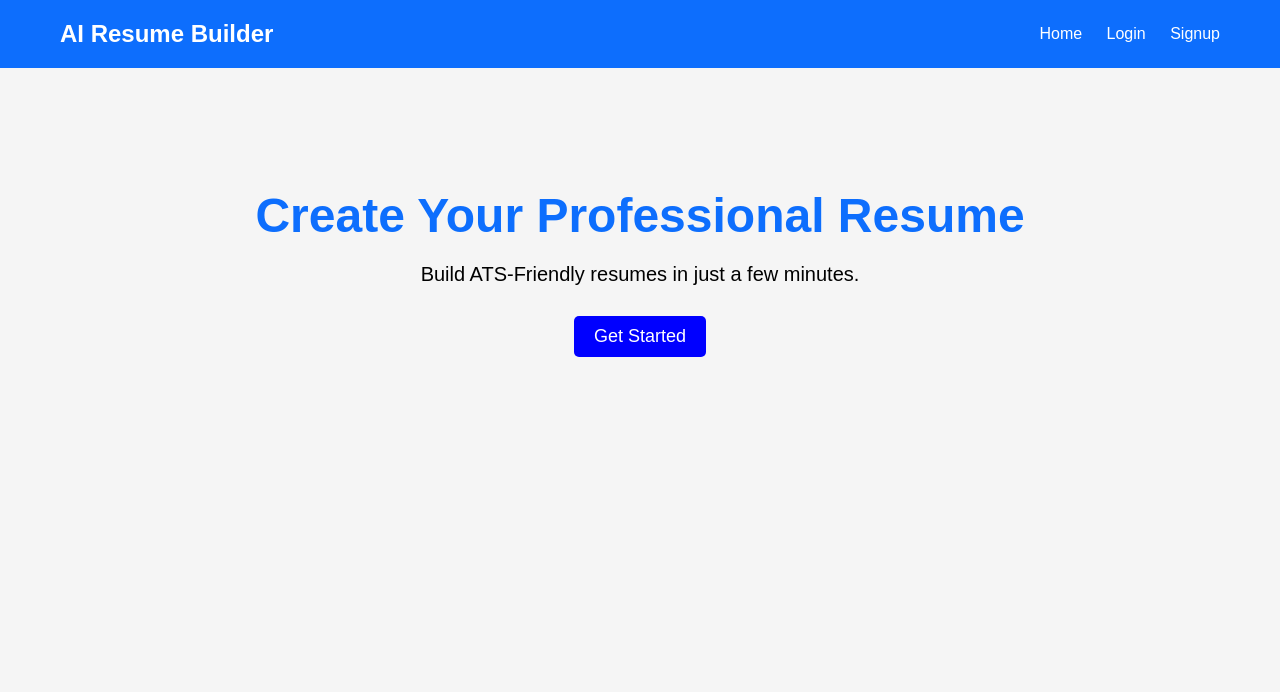
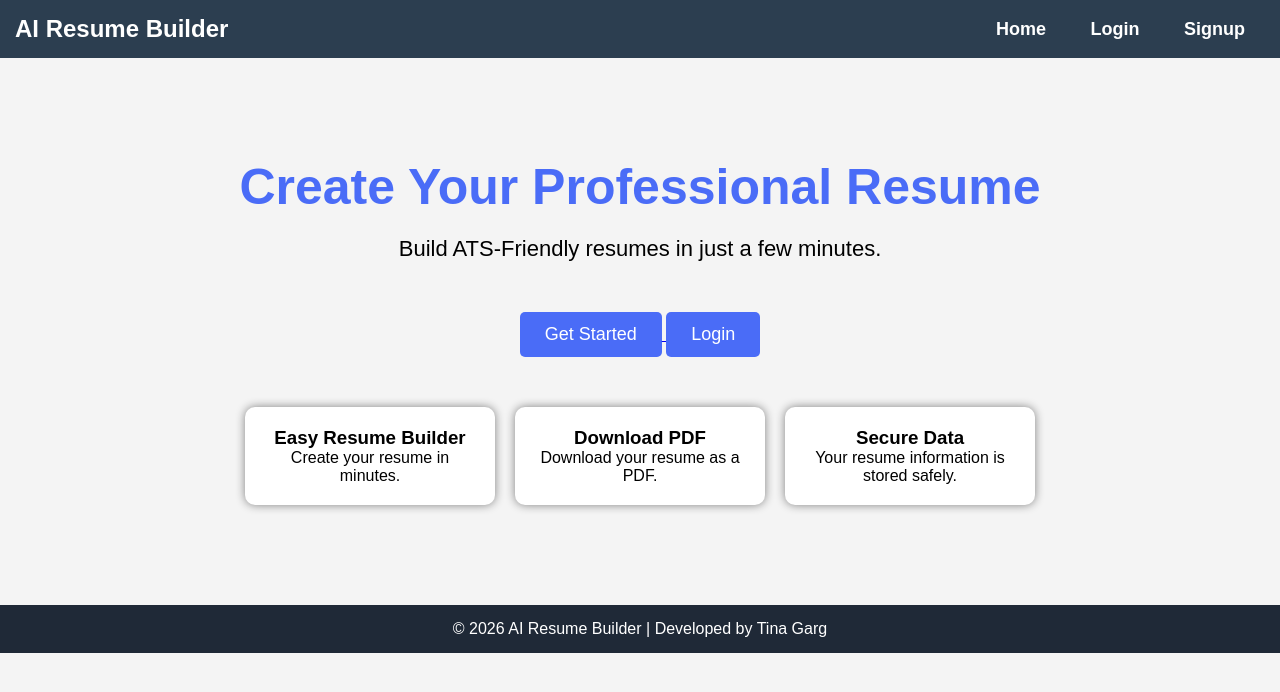
Before and after one commit to tinagarg9034-stack/AI-RESUME-BUILDER, a Flask app: page / in a window 1280 px wide. Shown: the top 692 px of the page. Run offline with Flask 3, Linux system fonts and the light colour scheme.

Commit message:
Completed AI Resume Builder project with contact , PDF , CRUD

```diff
--- a/app.py
+++ b/app.py
@@ -1,5 +1,5 @@
 from flask import Flask, render_template,request,session,make_response,redirect
-from models import db, User , Resume
+from models import db, User , Resume , Contact
 from flask import make_response
 from reportlab.pdfgen import canvas
 import io
@@ -209,5 +209,35 @@ def delete_resume(id):
 
     return redirect("/view")
 
+@app.route("/contact", methods=["GET", "POST"])
+def contact():
+    if request.method == "POST":
+        contact = Contact(
+            name=request.form["name"],
+            email=request.form["email"],
+            message=request.form["message"]
+        )
+
+        db.session.add(contact)
+        db.session.commit()
+
+        return "Message sent successfully!"
+
+    return render_template("contact.html")
+
+@app.route("/messages")
+def messages():
+    messages = Contact.query.all()
+    return render_template("messages.html", messages=messages)
+
+@app.route("/delete-message/<int:id>")
+def delete_message(id):
+    message = Contact.query.get_or_404(id)
+
+    db.session.delete(message)
+    db.session.commit()
+
+    return redirect("/messages")
+
 if __name__ == "__main__":
     app.run(debug=True)
--- a/models.py
+++ b/models.py
@@ -18,3 +18,9 @@ class Resume(db.Model):
     education = db.Column(db.Text)
     experience = db.Column(db.Text)
     photo = db.Column(db.String(100))
+
+class Contact(db.Model):
+    id = db.Column(db.Integer, primary_key=True)
+    name = db.Column(db.String(100))
+    email = db.Column(db.String(100))
+    message = db.Column(db.Text)
--- a/static/css/style.css
+++ b/static/css/style.css
@@ -167,3 +167,116 @@ button {
     border-radius: 5px;
     cursor: pointer;
 }
+nav {
+    background-color: #2c3e50;
+    padding: 15px;
+}
+
+nav a {
+    color: white;
+    text-decoration: none;
+    margin-right: 20px;
+    font-size: 18px;
+    font-weight: bold;
+}
+
+nav a:hover {
+    color: yellow;
+}
+button {
+    background-color: #4a6cf7;
+    color: white;
+    border: none;
+    padding: 12px 25px;
+    border-radius: 5px;
+    cursor: pointer;
+    transition: 0.3s;
+}
+
+button:hover {
+    background-color: #3451d1;
+    transform: scale(1.05);
+}
+.resume {
+    width: 70%;
+    margin: 30px auto;
+    padding: 20px;
+    background: white;
+    border-radius: 10px;
+    box-shadow: 0 0 10px gray;
+}
+
+body {
+    background-color: #f4f4f4;
+    font-family: Arial, sans-serif;
+}
+.hero{
+    text-align:center;
+    margin-top:100px;
+}
+
+.hero h1{
+    font-size:50px;
+    color:#4a6cf7;
+}
+
+.hero p{
+    font-size:22px;
+    margin:20px 0;
+}
+.hero{
+    text-align:center;
+    margin-top:100px;
+}
+
+.hero h1{
+    font-size:50px;
+    color:#4a6cf7;
+}
+
+.hero p{
+    font-size:22px;
+    margin:20px 0;
+}
+footer {
+    background-color: #1f2937;
+    color: white;
+    text-align: center;
+    padding: 15px;
+    margin-top: 100px;
+}
+
+footer p {
+    margin: 0;
+}
+nav ul li a {
+    color: white;
+    text-decoration: none;
+    padding: 8px 15px;
+    transition: 0.3s;
+}
+
+nav ul li a:hover {
+    color: #4a6cf7;
+}
+
+.active {
+    color: #4a6cf7;
+    font-weight: bold;
+}
+.features {
+    display: flex;
+    justify-content: center;
+    gap: 20px;
+    margin-top: 50px;
+    flex-wrap: wrap;
+}
+
+.card {
+    width: 250px;
+    padding: 20px;
+    border-radius: 10px;
+    background: white;
+    box-shadow: 0 0 10px gray;
+    text-align: center;
+}
--- a/templates/dashboard.html
+++ b/templates/dashboard.html
@@ -5,6 +5,7 @@
     <link rel="stylesheet" href="{{ url_for('static', filename='css/style.css') }}">
 </head>
 <body>
+    {% include "navbar.html" %}
 
 <div class="form-container">
 
--- a/templates/edit.html
+++ b/templates/edit.html
@@ -4,7 +4,7 @@
     <title>Edit Resume</title>
 </head>
 <body>
-
+{% include "navbar.html" %}
 <h2>Edit Resume</h2>
 
 <form action="/update" method="POST">
--- a/templates/index.html
+++ b/templates/index.html
@@ -19,7 +19,7 @@
     </div>
 </nav>
 
-<section class="hero">
+<div class="hero">
 
 <h1>Create Your Professional Resume</h1>
 
@@ -27,9 +27,35 @@
 Build ATS-Friendly resumes in just a few minutes.
 </p>
 
-<button>Get Started</button>
+<a href="/signup">
+        <button>Get Started</button>
+</a>
 
-</section>
+<a href="/login">
+    <button>Login</button>
+</a>
+
+
+</div>
+<div class="features">
+    <div class="card">
+        <h3>Easy Resume Builder</h3>
+        <p>Create your resume in minutes.</p>
+    </div>
+
+    <div class="card">
+        <h3>Download PDF</h3>
+        <p>Download your resume as a PDF.</p>
+    </div>
+
+    <div class="card">
+        <h3>Secure Data</h3>
+        <p>Your resume information is stored safely.</p>
+    </div>
+</div>
+<footer>
+    <p>© 2026 AI Resume Builder | Developed by Tina Garg</p>
+</footer>
 
 </body>
 </html>
--- a/templates/preview.html
+++ b/templates/preview.html
@@ -5,6 +5,7 @@
     <link rel="stylesheet" href="{{ url_for('static', filename='css/style.css') }}">
 </head>
 <body>
+    {% include "navbar.html" %}
 
 <div class="resume">
 
--- a/templates/resume.html
+++ b/templates/resume.html
@@ -6,7 +6,7 @@
 </head>
 
 <body>
-
+{% include "navbar.html" %}
 <div class="form-container">
 
 <h2>Resume Details</h2>
--- a/templates/resumes.html
+++ b/templates/resumes.html
@@ -4,7 +4,7 @@
     <title>My Resumes</title>
 </head>
 <body>
-
+{% include "navbar.html" %}
 <h2>All Resumes</h2>
 
 <table border="1" cellpadding="10">
--- a/templates/view.html
+++ b/templates/view.html
@@ -4,7 +4,7 @@
     <title>View Resume</title>
 </head>
 <body>
-
+{% include "navbar.html" %}
 <h1>{{ resume.name }}</h1>
 
 <img src="{{ url_for('static', filename='uploads/' + resume.photo) }}"
```
Also changed, not shown: templates/contact.html (added, +22 -0 lines), templates/messages.html (added, +32 -0 lines), templates/navbar.html (added, +8 -0 lines), instance/resume.db.
